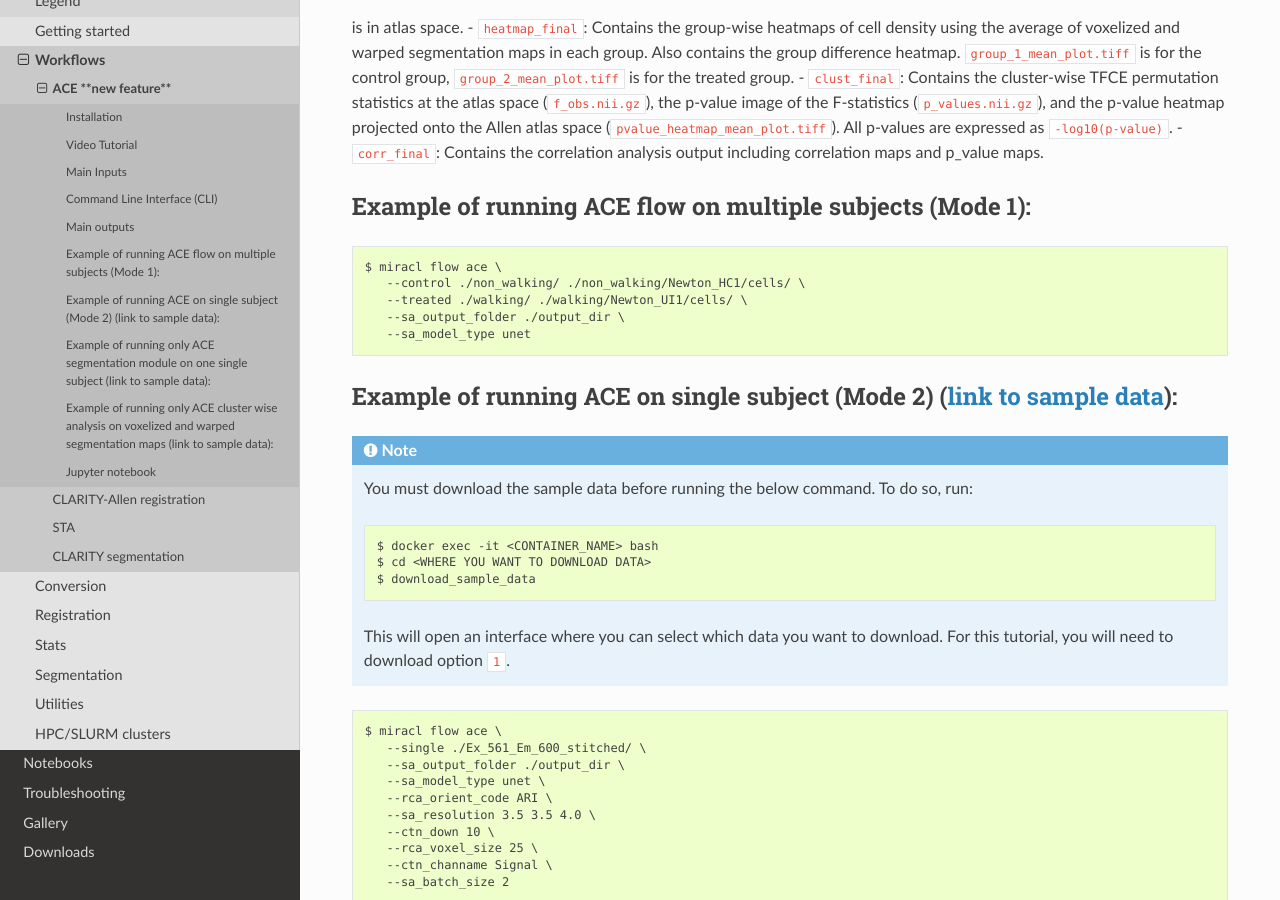
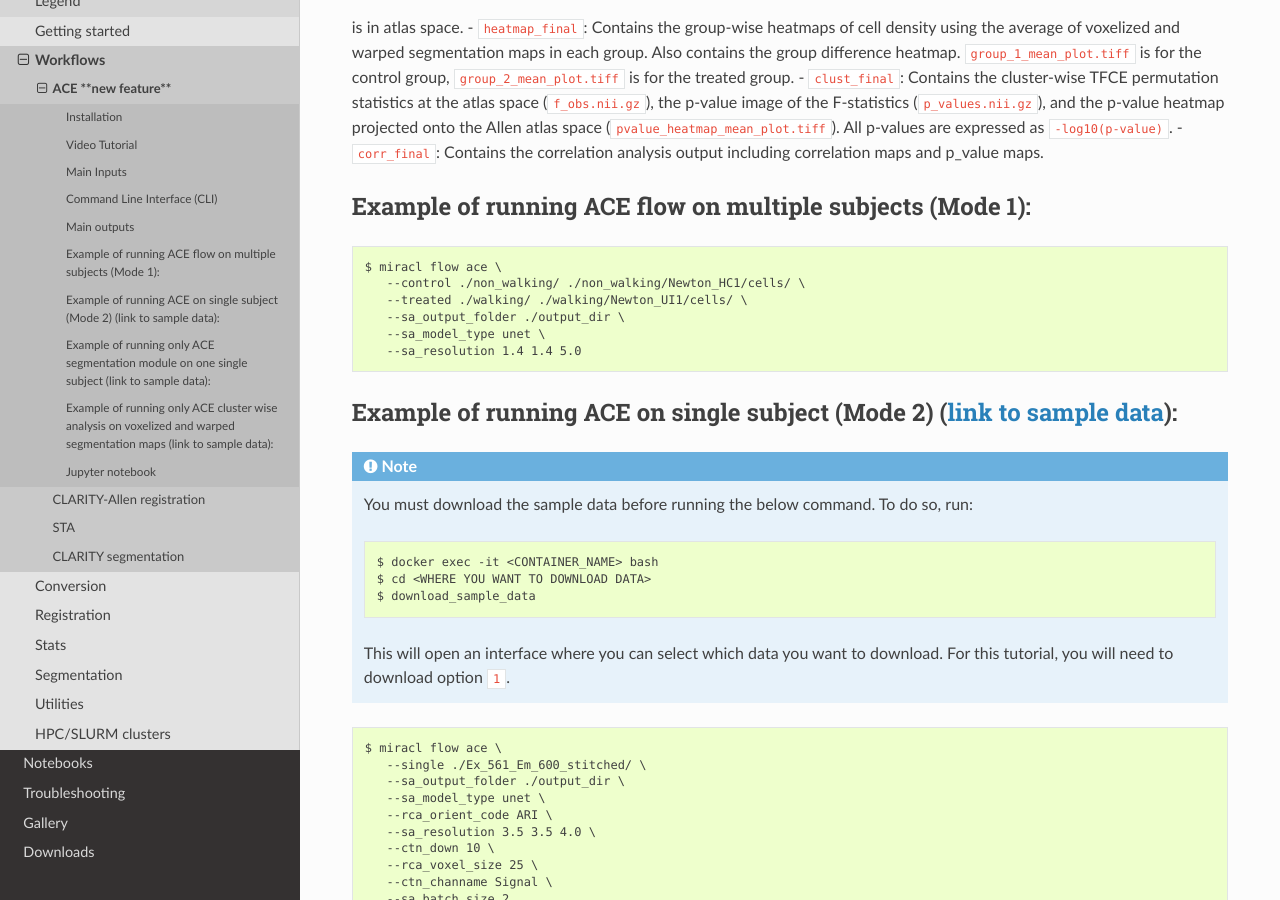
Before and after one commit to AICONSlab/MIRACL, a Sphinx documentation site: the page built from docs/tutorials/workflows/ace_flow/ace_flow.rst, in a window 1280 px wide and 900 px high, scrolled down 5805 px. Built offline with Sphinx 7.4.7 and the Read the Docs theme 2.0.0, drawn with Linux system fonts in a browser that asks for light colours.

Commit message:
[docs] Add resolutoin for ACE mode 1

```diff
--- a/docs/tutorials/workflows/ace_flow/ace_flow.rst
+++ b/docs/tutorials/workflows/ace_flow/ace_flow.rst
@@ -319,7 +319,8 @@ Example of running ACE flow on multiple subjects (Mode 1):
       --control ./non_walking/ ./non_walking/Newton_HC1/cells/ \
       --treated ./walking/ ./walking/Newton_UI1/cells/ \
       --sa_output_folder ./output_dir \
-      --sa_model_type unet
+      --sa_model_type unet \
+      --sa_resolution 1.4 1.4 5.0
 
 
 Example of running ACE on single subject (Mode 2) (`link to sample data <https://huggingface.co/datasets/AICONSlab/MIRACL/resolve/dev/sample_data/ace/ace_sample_data_mode_2.zip>`__):
```
